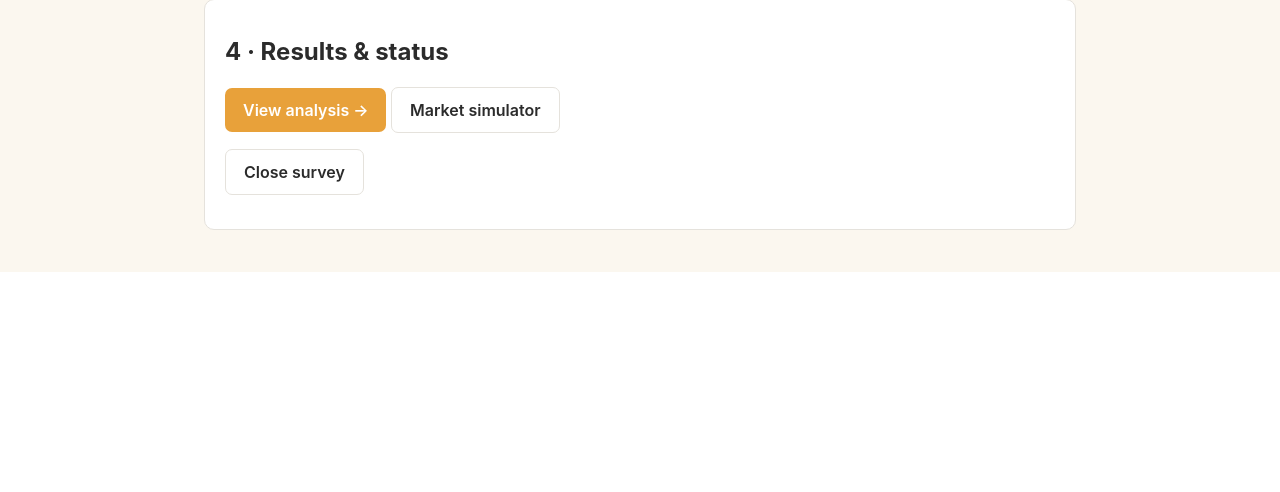
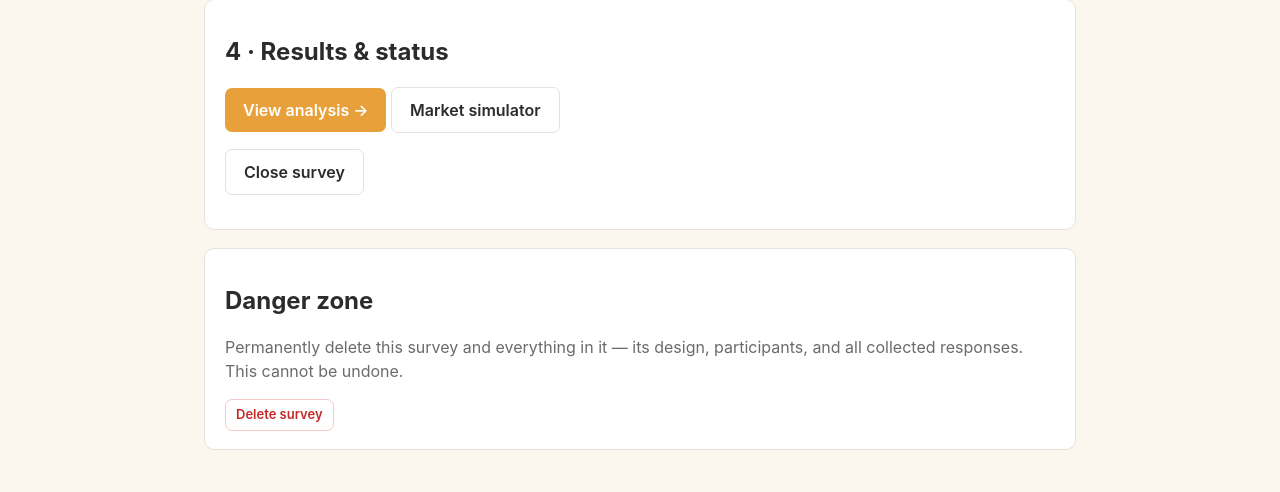
Before and after one commit to vivistar/sunshine, a FastAPI app: template app/templates/admin/survey.html in a window 1280 px wide. Shown: the part 1499-1991 px from the top of the page. Before the commit the page ends 1771 px from the top, so only its background shows below. Run offline with FastAPI, Linux system fonts and the light colour scheme; the template is opened without the code that fills it, so the values that code supplies are empty; parts of the project's set-up code (start-up, migrations or seed data) failed here and were passed over.

Commit message:
Add guarded delete-survey action to admin UI
There was no way to remove a survey from the UI (only attributes/items),
so cleaning up unwanted surveys required direct DB access. Add a
POST /surveys/{id}/delete route behind a "Danger zone" confirm dialog.

- ORM cascade removes the design, participants, and all responses.
- Deletion is recorded to the sunshine.audit log (irreversible action).
- Redirects to the survey list; test covers removal + cascade + audit.

Co-Authored-By: Claude Opus 4.8 <noreply@anthropic.com>
Claude-Session: https://claude.ai/code/session_01RMQ2LNzm9UvwVaBwrDXL4U

```diff
--- a/app/templates/admin/survey.html
+++ b/app/templates/admin/survey.html
@@ -344,4 +344,15 @@
       {% endif %}
     </p>
   </div>
+
+  <!-- Danger zone -->
+  <div class="card">
+    <h2>Danger zone</h2>
+    <p class="muted">Permanently delete this survey and everything in it — its
+      design, participants, and all collected responses. This cannot be undone.</p>
+    <form class="inline" method="post" action="/surveys/{{ survey.id }}/delete"
+          onsubmit="return confirm('Permanently delete this survey and all {{ survey.participants | length }} participant(s) and their responses? This cannot be undone.');">
+      <button class="btn danger" type="submit">Delete survey</button>
+    </form>
+  </div>
 {% endblock %}
```
Also changed, not shown: app/routes/admin.py (+16 -0 lines), tests/test_app.py (+34 -0 lines), README.md.
